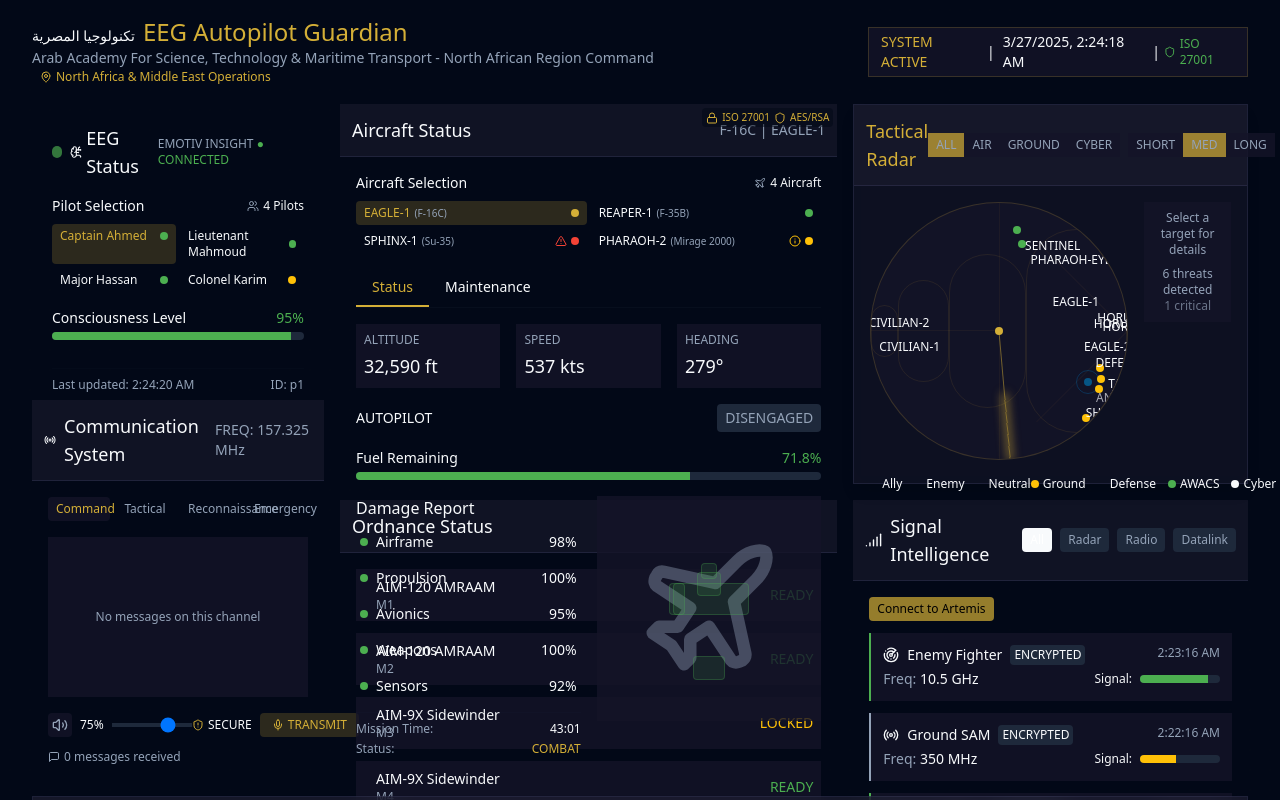
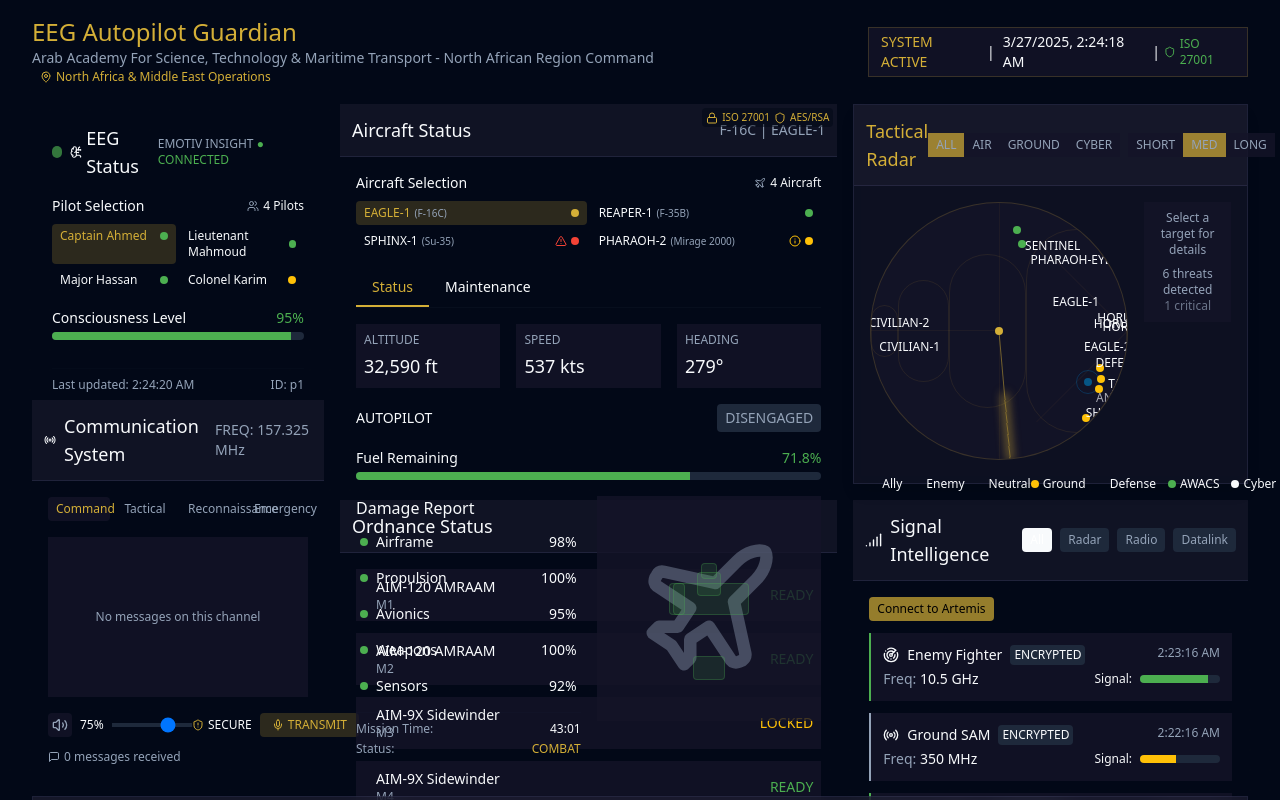
Before and after one commit to nourjudoka/eeg-autopilot-guardian, a React (Vite) app: page / in a window 1280 px wide. Shown: the top 800 px of the page. Built offline with nearby package versions, Linux system fonts and the light colour scheme.

Commit message:
Remove word from header
Remove the word "تكنولوجيا المصرية" from the header.

```diff
--- a/src/pages/Index.tsx
+++ b/src/pages/Index.tsx
@@ -1,4 +1,3 @@
-
 import { useEffect, useState } from "react";
 import EEGMonitor from "@/components/EEGMonitor";
 import AircraftStatus from "@/components/AircraftStatus";
@@ -59,7 +58,6 @@ const Index = () => {
           <header className="flex justify-between items-center mb-4">
             <div>
               <h1 className="text-2xl font-light text-egypt-gold">
-                <span className="text-sm text-primary mr-2">تكنولوجيا المصرية</span>
                 EEG Autopilot Guardian
               </h1>
               <p className="text-sm text-muted-foreground">
```
